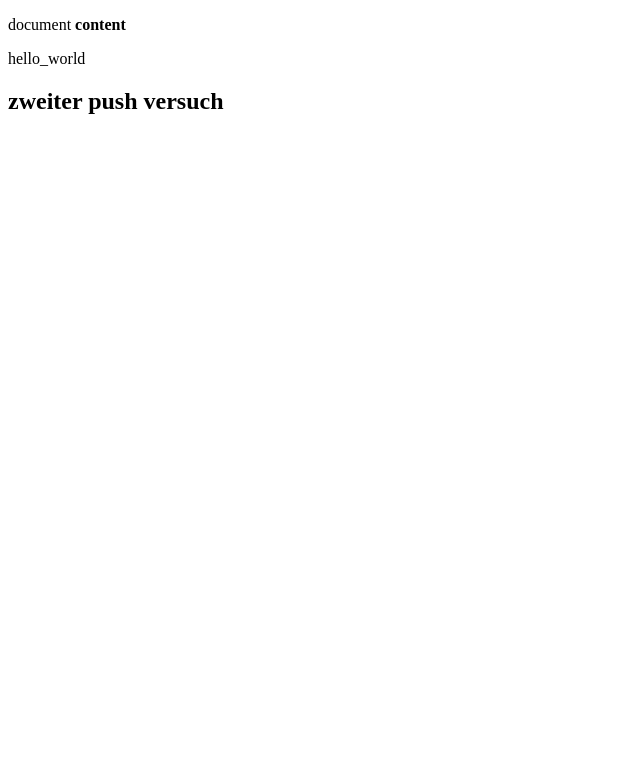
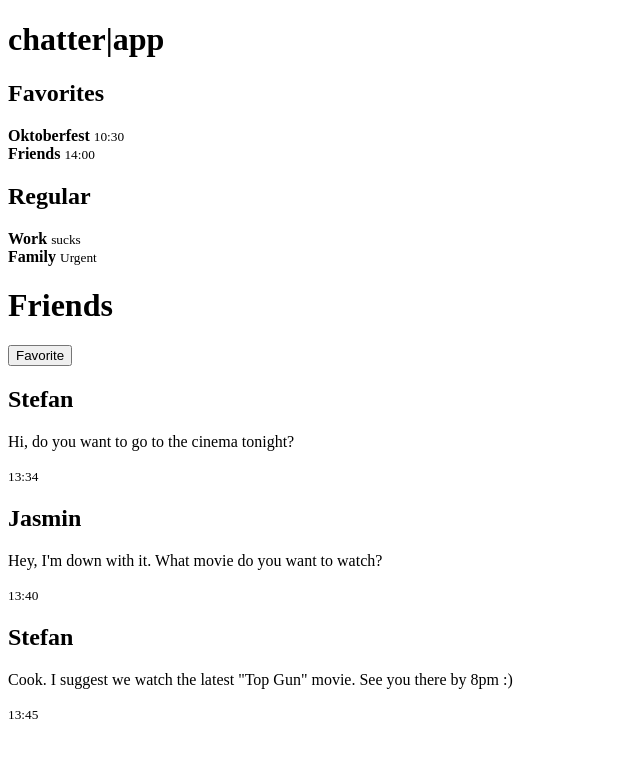
Before and after one commit to stefanvogel95/MYOA-MOOC, a plain HTML site: page index.html in a window 1280 px wide. Shown: the whole page, without its empty margins (0-640 px from the left). Drawn offline with Linux system fonts and the light colour scheme.

Commit message:
Please enter the commit message for your changes. Lines starting

```diff
--- a/index.html
+++ b/index.html
@@ -3,15 +3,47 @@
 
 
 <head>
-    <title>Title of the document - shows in the browser bar</title>
+    <title>chatter|app</title>
     <meta charset="UTF-8">
     <!-- The head section contains information about the document (such as title, author and type of characters).-->
+    <style>
+
+        /* This is a CSS Comment! */
+
+
+    </style>
 </head>
+
 <body>
+<!-- channel area: -->
 
-<p>document <strong>content</strong></p>
-<p>hello_world</p>
-<h2>zweiter push versuch</h2>
+<h1>chatter|app</h1>
+<h2>Favorites</h2>
+<strong>Oktoberfest</strong> <small> 10:30</small> <br> <strong>Friends</strong> <small> 14:00</small>
+
+
+<h2>Regular</h2>
+<strong>Work</strong> <small> sucks</small> <br> <strong>Family</strong> <small> Urgent</small>
+
+
+
+<!-- chat area:-->
+<h1><strong>Friends</strong></h1>
+<button>Favorite</button>
+
+<h2>Stefan</h2>
+<p>Hi, do you want to go to the cinema tonight?</p>
+<small>13:34</small>
+
+<h2>Jasmin</h2>
+<p>Hey, I'm down with it. What movie do you want to watch?</p>
+<small>13:40</small>
+
+<h2>Stefan</h2>
+<p>Cook. I suggest we watch the latest "Top Gun" movie. See you there by 8pm :)</p>
+<small>13:45</small>
+
+
 
 </body>
 </html>
```
